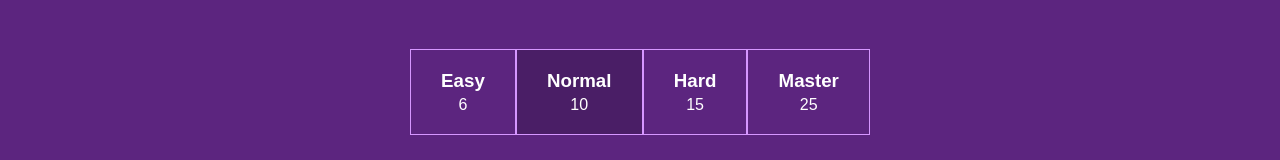
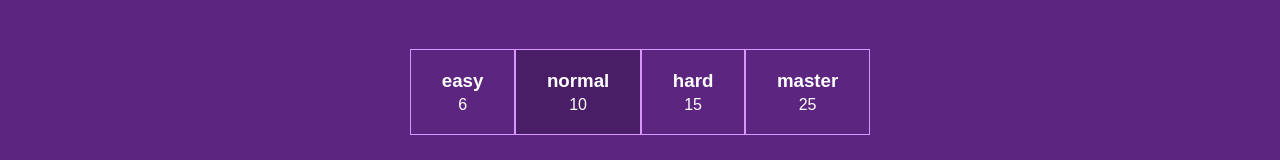
Before and after one commit to GersonSalvador/memory-card-game-reactjs, a React (Create React App) app: page / in a window 1280 px wide. Shown: the part 310-470 px from the top of the page. Built offline with nearby package versions, Linux system fonts and the light colour scheme.

Commit message:
fix: #10112 - create new ILevelsName props

```diff
--- a/src/interfaces/index.ts
+++ b/src/interfaces/index.ts
@@ -1,8 +1,10 @@
 import React from "react";
 
 export interface ILevels {
-  name: string;
+  name: ILevelsName;
   pairs: number;
   levelSelected: number;
   setLevelSelected: React.Dispatch<React.SetStateAction<number>>
 };
+
+export type ILevelsName = 'easy' | 'normal' | 'hard' | 'master';
--- a/src/pages/Dashboard/index.tsx
+++ b/src/pages/Dashboard/index.tsx
@@ -9,10 +9,10 @@ export default function Dashboard() {
   const [isStarted, setIsStarted] = useState(false);
 
   const levels: ILevels[] = [
-    { name: 'Easy', pairs: 6, levelSelected, setLevelSelected },
-    { name: 'Normal', pairs: 10, levelSelected, setLevelSelected },
-    { name: 'Hard', pairs: 15, levelSelected, setLevelSelected },
-    { name: 'Master', pairs: 25, levelSelected, setLevelSelected },
+    { name: 'easy', pairs: 6, levelSelected, setLevelSelected },
+    { name: 'normal', pairs: 10, levelSelected, setLevelSelected },
+    { name: 'hard', pairs: 15, levelSelected, setLevelSelected },
+    { name: 'master', pairs: 25, levelSelected, setLevelSelected },
   ]
 
   return (
```
Also changed, not shown: 2 other files (tests, documents, lock files or other folders).
